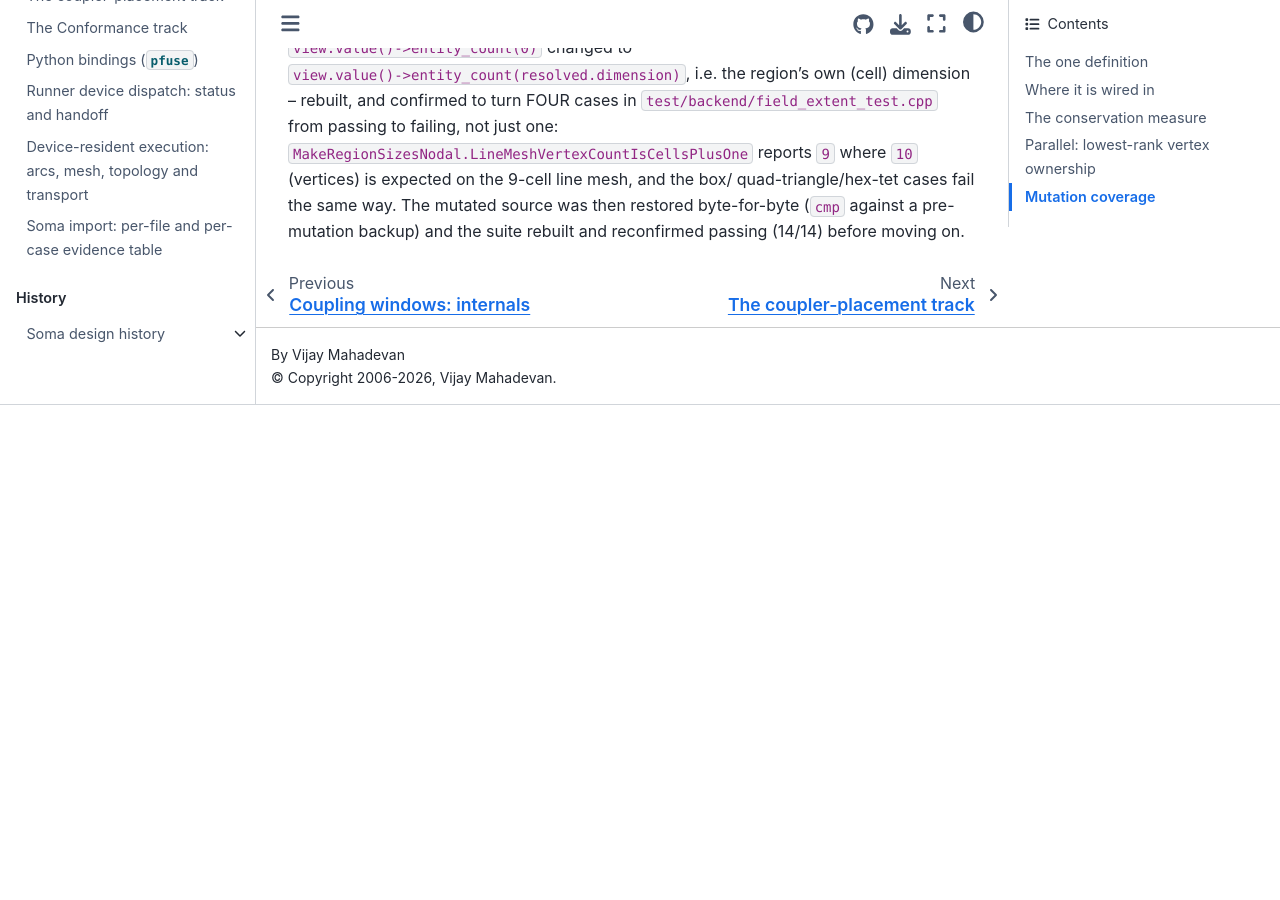
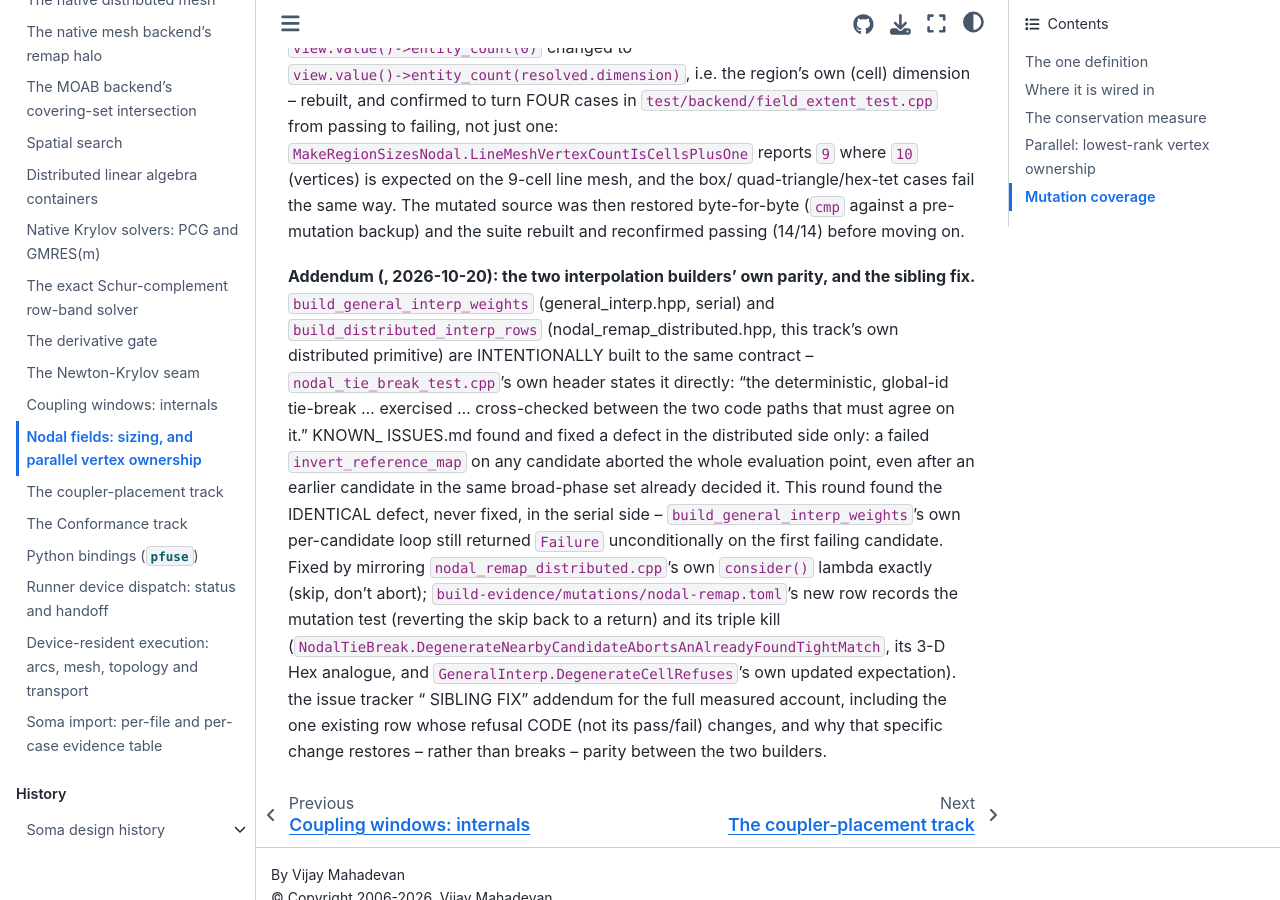
Before and after one commit to vijaysm/fuse, a Sphinx documentation site: the page built from docs/dev/nodal-fields.md, in a window 1280 px wide and 900 px high, scrolled down 5877 px. Built offline with Sphinx 7.4.7 and the Sphinx Book theme 1.1.4, drawn with Linux system fonts in a browser that asks for light colours; pages that are not in the unit, such as notebooks, are missing from menus; before the commit the page ends 6282 px from its top, so only the background shows below that.

Commit message:
Document the serial interpolation builder's skip-on-failure fix
The two builders now agree on a degenerate candidate; the all-failed
code changed from E-INTERP-DEGENERATE to E-INTERP-DOMAIN to match.

```diff
--- a/docs/dev/nodal-fields.md
+++ b/docs/dev/nodal-fields.md
@@ -250,3 +250,26 @@ where `10` (vertices) is expected on the 9-cell line mesh, and the box/
 quad-triangle/hex-tet cases fail the same way. The mutated source was then
 restored byte-for-byte (`cmp` against a pre-mutation backup) and the suite
 rebuilt and reconfirmed passing (14/14) before moving on.
+
+**Addendum (, 2026-10-20): the two interpolation
+builders' own parity, and the sibling fix.** `build_general_interp_weights`
+(general_interp.hpp, serial) and `build_distributed_interp_rows`
+(nodal_remap_distributed.hpp, this track's own distributed primitive) are
+INTENTIONALLY built to the same contract -- `nodal_tie_break_test.cpp`'s own
+header states it directly: "the deterministic, global-id tie-break ... exercised
+... cross-checked between the two code paths that must agree on it." KNOWN_
+ISSUES.md found and fixed a defect in the distributed side only: a failed
+`invert_reference_map` on any candidate aborted the whole evaluation point,
+even after an earlier candidate in the same broad-phase set already decided
+it. This round found the IDENTICAL defect, never fixed, in the serial side --
+`build_general_interp_weights`'s own per-candidate loop still returned
+`Failure` unconditionally on the first failing candidate. Fixed by mirroring
+`nodal_remap_distributed.cpp`'s own `consider()` lambda exactly (skip, don't
+abort); `build-evidence/mutations/nodal-remap.toml`'s new row records the
+mutation test (reverting the skip back to a return) and its triple kill
+(`NodalTieBreak.DegenerateNearbyCandidateAbortsAnAlreadyFoundTightMatch`, its
+3-D Hex analogue, and `GeneralInterp.DegenerateCellRefuses`'s own updated
+expectation). the issue tracker " SIBLING FIX" addendum for the full
+measured account, including the one existing row whose refusal CODE (not its
+pass/fail) changes, and why that specific change restores -- rather than
+breaks -- parity between the two builders.
```
